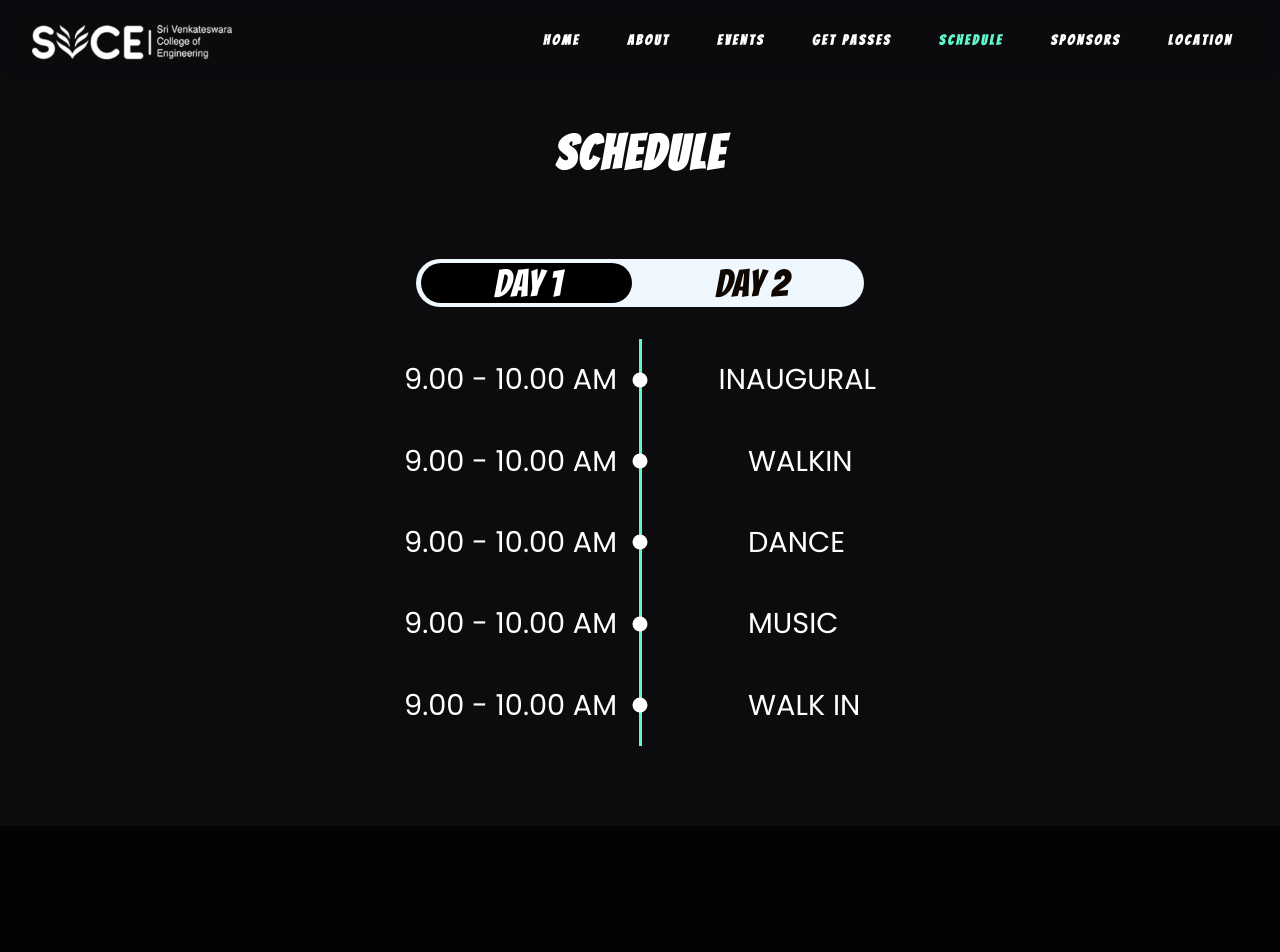
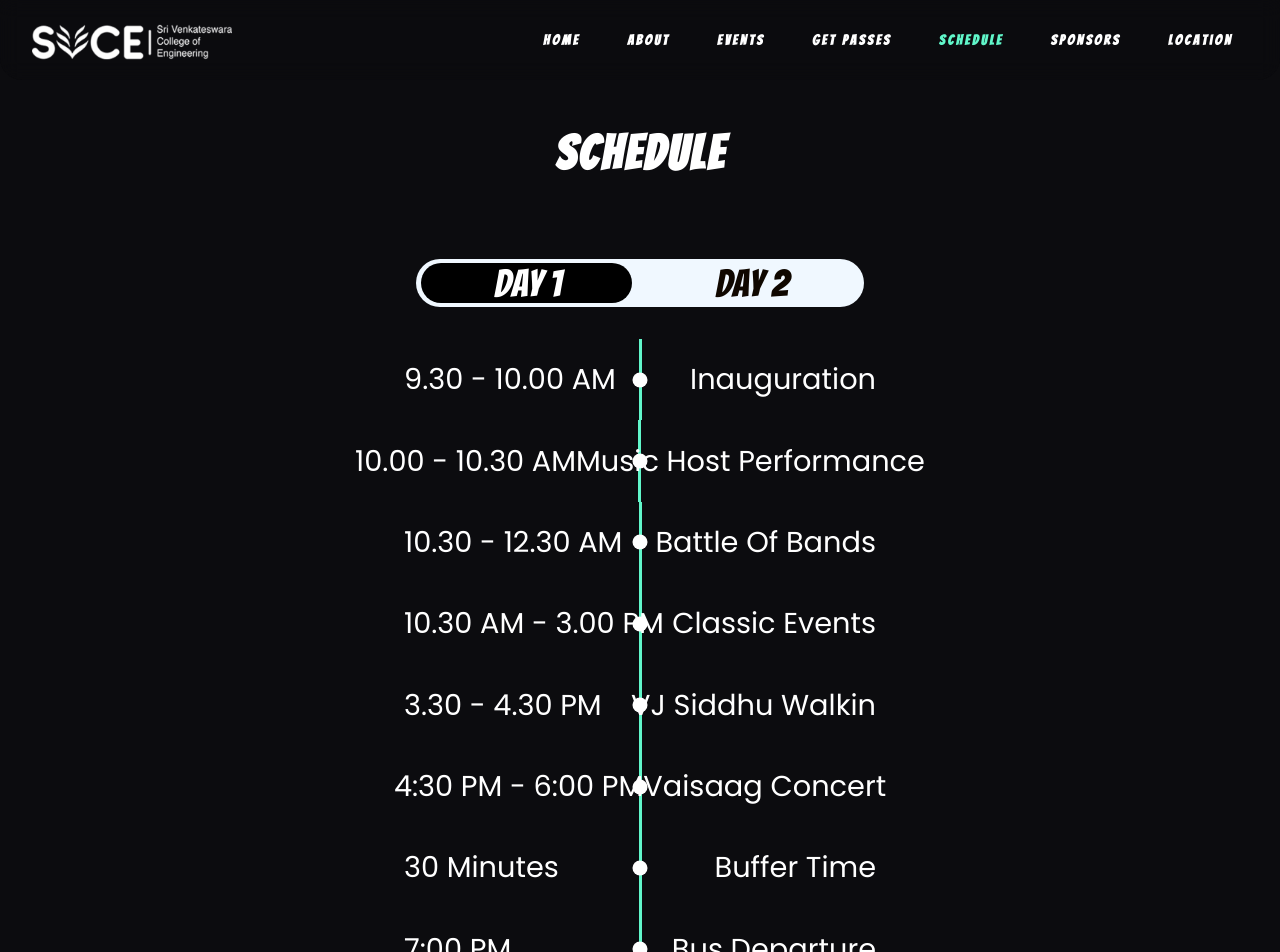
Before and after one commit to Bhaski47/Highway-s24, a React (Create React App) app in the folder client/: page /schedule in a window 1280 px wide. Shown: the top 952 px of the page. Built offline with nearby package versions, Linux system fonts and the light colour scheme.

Commit message:
Added Schedule Day 1

```diff
--- a/client/src/page/Schedule.tsx
+++ b/client/src/page/Schedule.tsx
@@ -14,11 +14,14 @@ const Schedule: React.FC = () => {
     name: string;
     time: string;
   }[] = [
-    { name: "INAUGURAL", time: "9.00 - 10.00 AM" },
-    { name: "WALKIN", time: "9.00 - 10.00 AM" },
-    { name: "DANCE", time: "9.00 - 10.00 AM" },
-    { name: "MUSIC", time: "9.00 - 10.00 AM" },
-    { name: "WALK IN", time: "9.00 - 10.00 AM" },
+    { name: "Inauguration", time: "9.30 - 10.00 AM" },
+    { name: "Music Host Performance", time: "10.00 - 10.30 AM" },
+    { name: "Battle Of Bands", time: "10.30 - 12.30 AM" },
+    { name: "Classic Events", time: "10.30 AM - 3.00 PM" },
+    { name: "VJ Siddhu Walkin", time: "3.30 - 4.30 PM" },
+    { name: "Vaisaag Concert", time: "4:30 PM - 6:00 PM" },
+    { name: "Buffer Time", time: "30 Minutes" },
+    { name: "Bus Departure", time: "7:00 PM" },
     { name: "", time: "" },
   ];
 
```
